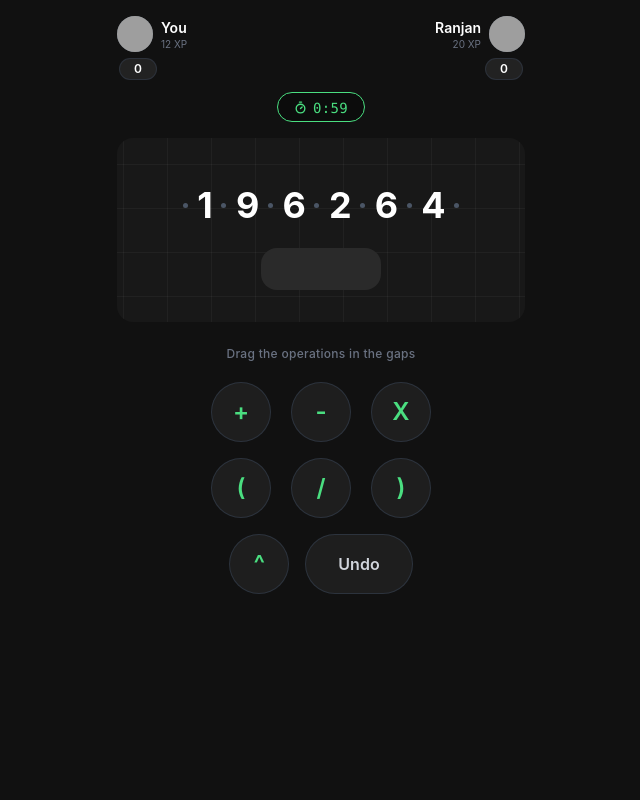
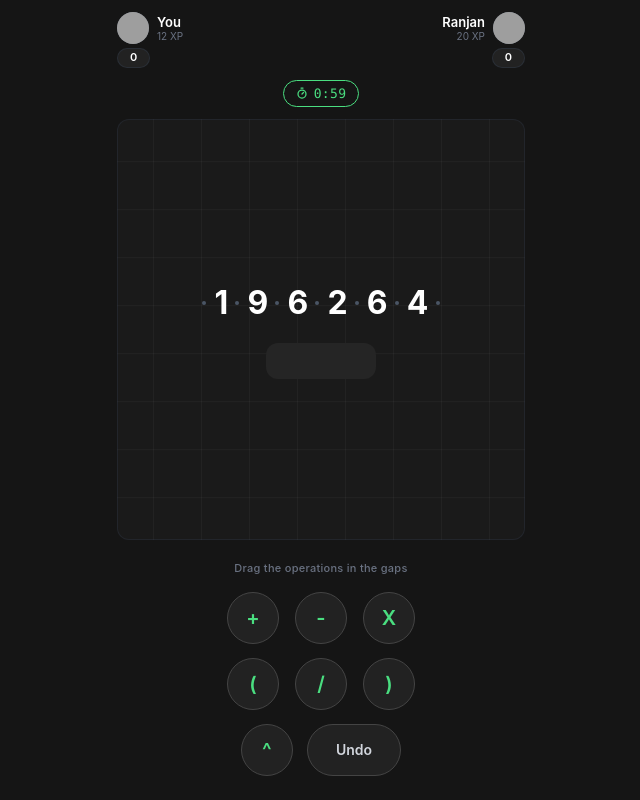
Before and after one commit to somnath-07/Hectoclash-Matiks, a React (Vite) app: page / in a window 1280 px wide. Shown: the whole page, without its empty margins (319-959 px from the left). Built offline with nearby package versions, Linux system fonts and the light colour scheme; grey boxes are pictures that could not be loaded.

Commit message:
fix: pixel-perfect match to reference - spacing, button sizes, card proportions

```diff
--- a/src/App.jsx
+++ b/src/App.jsx
@@ -114,8 +114,8 @@ function App() {
       onDragStart={handleDragStart}
       onDragEnd={handleDragEnd}
     >
-      <div className="min-h-screen min-h-[100dvh] bg-[var(--color-hectoc-bg)] text-white font-sans flex flex-col items-center select-none">
-        <div className="relative z-10 w-full max-w-md h-screen h-[100dvh] flex flex-col pt-4 pb-6 px-5 overflow-hidden">
+      <div className="h-screen h-[100dvh] bg-[var(--color-hectoc-bg)] text-white font-sans flex flex-col items-center select-none overflow-hidden">
+        <div className="relative z-10 w-full max-w-md h-full flex flex-col pt-3 pb-4 px-5">
           <TopBar />
 
           <GameBoard
--- a/src/components/GameBoard.jsx
+++ b/src/components/GameBoard.jsx
@@ -11,14 +11,14 @@ export function Gap({ gapIndex, operators, onRemove }) {
     <div
       ref={setNodeRef}
       className={cn(
-        "relative flex items-center justify-center min-w-[24px] h-[50px] transition-all duration-150",
+        "relative flex items-center justify-center min-w-[20px] h-[44px] transition-all duration-150",
         operators.length > 0 && "min-w-fit px-0.5",
         isOver && "scale-110"
       )}
     >
       {operators.length === 0 && (
         <div className={cn(
-          "w-[5px] h-[5px] rounded-full transition-all duration-200",
+          "w-[4px] h-[4px] rounded-full transition-all duration-200",
           isOver
             ? "bg-[var(--color-hectoc-green)] shadow-[0_0_8px_var(--color-hectoc-green)]"
             : "bg-gray-600"
@@ -28,7 +28,7 @@ export function Gap({ gapIndex, operators, onRemove }) {
         <button
           key={op.id}
           onClick={() => onRemove(gapIndex, op.id)}
-          className="text-2xl font-bold text-[var(--color-hectoc-green)] hover:text-red-400 active:text-red-500 active:scale-90 mx-[1px] cursor-pointer transition-all duration-150 touch-manipulation"
+          className="text-xl font-bold text-[var(--color-hectoc-green)] hover:text-red-400 active:text-red-500 active:scale-90 mx-[1px] cursor-pointer transition-all duration-150 touch-manipulation"
         >
           {op.type}
         </button>
@@ -47,7 +47,7 @@ export default function GameBoard({ digits, gaps, onRemoveOperator, currentResul
     for (let i = 0; i < digits.length; i++) {
       // Digit
       elements.push(
-        <div key={`digit-${i}`} className="text-[2.25rem] font-bold tracking-tight text-white select-none">
+        <div key={`digit-${i}`} className="text-[2rem] font-bold tracking-tight text-white select-none">
           {digits[i]}
         </div>
       );
@@ -59,22 +59,22 @@ export default function GameBoard({ digits, gaps, onRemoveOperator, currentResul
   }
 
   return (
-    <div className="w-full mt-4">
-      {/* Grid card container */}
-      <div className="w-full rounded-2xl bg-[var(--color-hectoc-card)] bg-grid-pattern overflow-hidden">
+    <div className="w-full flex-1 flex flex-col mt-3 min-h-0">
+      {/* Grid card container — flex-1 makes it fill available space */}
+      <div className="w-full flex-1 rounded-xl border border-gray-700/30 bg-[var(--color-hectoc-card)] bg-grid-pattern overflow-hidden flex flex-col items-center justify-center gap-4">
         {/* Digits row */}
-        <div className="flex items-center justify-center w-full px-4 pt-10 pb-4">
+        <div className="flex items-center justify-center w-full px-3">
           {renderBoard()}
         </div>
 
         {/* Result display inside the card */}
-        <div className="flex justify-center px-4 pb-8">
+        <div className="flex justify-center">
           {currentResult !== null ? (
-            <div className="text-xl font-bold bg-[#2a2a2a] px-10 py-2.5 rounded-2xl text-white min-w-[120px] text-center">
+            <div className="text-lg font-bold bg-[#252525] px-8 py-2 rounded-xl text-white min-w-[110px] text-center">
               {currentResult}
             </div>
           ) : (
-            <div className="w-[120px] h-[42px] bg-[#2a2a2a] rounded-2xl"></div>
+            <div className="w-[110px] h-[36px] bg-[#252525] rounded-xl"></div>
           )}
         </div>
       </div>
--- a/src/components/OperatorDock.jsx
+++ b/src/components/OperatorDock.jsx
@@ -19,8 +19,8 @@ export function DraggableOperator({ type, id, isOverlay = false }) {
       {...listeners}
       {...attributes}
       className={cn(
-        "w-[60px] h-[60px] rounded-full border flex items-center justify-center font-semibold text-2xl touch-none select-none transition-all duration-150",
-        "bg-[var(--color-hectoc-grid)] border-gray-700/60 text-[var(--color-hectoc-green)]",
+        "w-[52px] h-[52px] rounded-full border flex items-center justify-center font-semibold text-xl touch-none select-none transition-all duration-150",
+        "bg-[#222] border-[#444] text-[var(--color-hectoc-green)]",
         isOverlay
           ? "opacity-90 scale-110 cursor-grabbing shadow-xl shadow-[var(--color-hectoc-green)]/10 border-[var(--color-hectoc-green)]/40"
           : "cursor-grab active:cursor-grabbing active:scale-95"
@@ -36,34 +36,34 @@ export default function OperatorDock({ onUndo }) {
   const row2 = ['(', '/', ')'];
 
   return (
-    <div className="w-full flex flex-col items-center mt-6 gap-5 z-20">
+    <div className="w-full flex flex-col items-center pt-5 pb-2 gap-4 z-20 shrink-0">
       {/* Instruction */}
-      <div className="text-xs text-gray-500 font-medium tracking-wide">
+      <div className="text-[11px] text-gray-500 font-medium tracking-wide">
         Drag the  operations in the gaps
       </div>
 
       {/* Operator grid */}
-      <div className="flex flex-col items-center gap-4">
+      <div className="flex flex-col items-center gap-3.5">
         {/* Row 1: + - X */}
-        <div className="flex items-center gap-5">
+        <div className="flex items-center gap-4">
           {row1.map(op => (
             <DraggableOperator key={op} type={op} />
           ))}
         </div>
 
         {/* Row 2: ( / ) */}
-        <div className="flex items-center gap-5">
+        <div className="flex items-center gap-4">
           {row2.map(op => (
             <DraggableOperator key={op} type={op} />
           ))}
         </div>
 
         {/* Row 3: ^ + Undo */}
-        <div className="flex items-center gap-4">
+        <div className="flex items-center gap-3.5">
           <DraggableOperator type="^" />
           <button
             onClick={onUndo}
-            className="px-8 h-[60px] rounded-full bg-[var(--color-hectoc-grid)] border border-gray-700/60 flex items-center justify-center text-gray-300 font-semibold text-base active:scale-95 transition-all duration-150 cursor-pointer select-none touch-manipulation"
+            className="px-7 h-[52px] rounded-full bg-[#222] border border-[#444] flex items-center justify-center text-gray-300 font-semibold text-sm active:scale-95 transition-all duration-150 cursor-pointer select-none touch-manipulation"
           >
             Undo
           </button>
--- a/src/components/TopBar.jsx
+++ b/src/components/TopBar.jsx
@@ -3,21 +3,21 @@ import { Timer } from 'lucide-react';
 
 export default function TopBar() {
   return (
-    <div className="flex flex-col w-full gap-3">
+    <div className="flex flex-col w-full gap-2.5 shrink-0">
       {/* Player row */}
       <div className="flex justify-between items-start w-full text-sm">
         {/* Player 1 (You) */}
         <div className="flex flex-col items-start">
           <div className="flex items-center space-x-2">
-            <div className="w-9 h-9 rounded-full overflow-hidden bg-gray-600 flex-shrink-0">
+            <div className="w-8 h-8 rounded-full overflow-hidden bg-gray-600 flex-shrink-0">
               <img src="https://i.pravatar.cc/150?img=11" alt="You" className="w-full h-full object-cover" />
             </div>
             <div className="flex flex-col leading-tight">
-              <span className="font-semibold text-sm">You</span>
+              <span className="font-semibold text-[13px]">You</span>
               <span className="text-[10px] text-gray-500">12 XP</span>
             </div>
           </div>
-          <div className="mt-1.5 text-xs font-semibold bg-[#222] border border-gray-700/50 px-3.5 py-0.5 rounded-full ml-0.5">
+          <div className="mt-1 text-[11px] font-semibold bg-[#222] border border-gray-700/40 px-3 py-[1px] rounded-full">
             0
           </div>
         </div>
@@ -26,24 +26,24 @@ export default function TopBar() {
         <div className="flex flex-col items-end">
           <div className="flex items-center space-x-2">
             <div className="flex flex-col text-right leading-tight">
-              <span className="font-semibold text-sm">Ranjan</span>
+              <span className="font-semibold text-[13px]">Ranjan</span>
               <span className="text-[10px] text-gray-500">20 XP</span>
             </div>
-            <div className="w-9 h-9 rounded-full overflow-hidden bg-gray-600 flex-shrink-0">
+            <div className="w-8 h-8 rounded-full overflow-hidden bg-gray-600 flex-shrink-0">
               <img src="https://i.pravatar.cc/150?img=12" alt="Opponent" className="w-full h-full object-cover" />
             </div>
           </div>
-          <div className="mt-1.5 text-xs font-semibold bg-[#222] border border-gray-700/50 px-3.5 py-0.5 rounded-full mr-0.5">
+          <div className="mt-1 text-[11px] font-semibold bg-[#222] border border-gray-700/40 px-3 py-[1px] rounded-full">
             0
           </div>
         </div>
       </div>
 
       {/* Timer - centered below players */}
-      <div className="flex justify-center">
-        <div className="flex items-center space-x-1.5 border border-[var(--color-hectoc-green)] px-4 py-1 rounded-full text-[var(--color-hectoc-green)] bg-black/30">
-          <Timer size={13} strokeWidth={2.5} />
-          <span className="font-mono text-sm tracking-wide font-medium relative top-[0.5px]">0:59</span>
+      <div className="flex justify-center mt-0.5">
+        <div className="flex items-center space-x-1.5 border border-[var(--color-hectoc-green)] px-3 py-[3px] rounded-full text-[var(--color-hectoc-green)]">
+          <Timer size={12} strokeWidth={2.5} />
+          <span className="font-mono text-[13px] tracking-wide font-medium relative top-[0.5px]">0:59</span>
         </div>
       </div>
     </div>
--- a/src/index.css
+++ b/src/index.css
@@ -1,13 +1,13 @@
 @import "tailwindcss";
 
 @theme {
-  --color-hectoc-bg: #111111;
+  --color-hectoc-bg: #151515;
   --color-hectoc-grid: #1e1e1e;
   --color-hectoc-green: #4ade80;
   --color-hectoc-operator: #1e293b;
   --color-hectoc-operator-text: #4ade80;
   --color-hectoc-gap-border: #333333;
-  --color-hectoc-card: #181818;
+  --color-hectoc-card: #1a1a1a;
   --font-family-hectoc: 'Inter', system-ui, sans-serif;
 }
 
@@ -34,8 +34,8 @@ body {
 /* Grid pattern for the game board card */
 .bg-grid-pattern {
   background-image:
-    linear-gradient(to right, rgba(255,255,255,0.04) 1px, transparent 1px),
-    linear-gradient(to bottom, rgba(255,255,255,0.04) 1px, transparent 1px);
-  background-size: 44px 44px;
+    linear-gradient(to right, rgba(255,255,255,0.035) 1px, transparent 1px),
+    linear-gradient(to bottom, rgba(255,255,255,0.035) 1px, transparent 1px);
+  background-size: 48px 48px;
   background-position: center center;
 }
```
